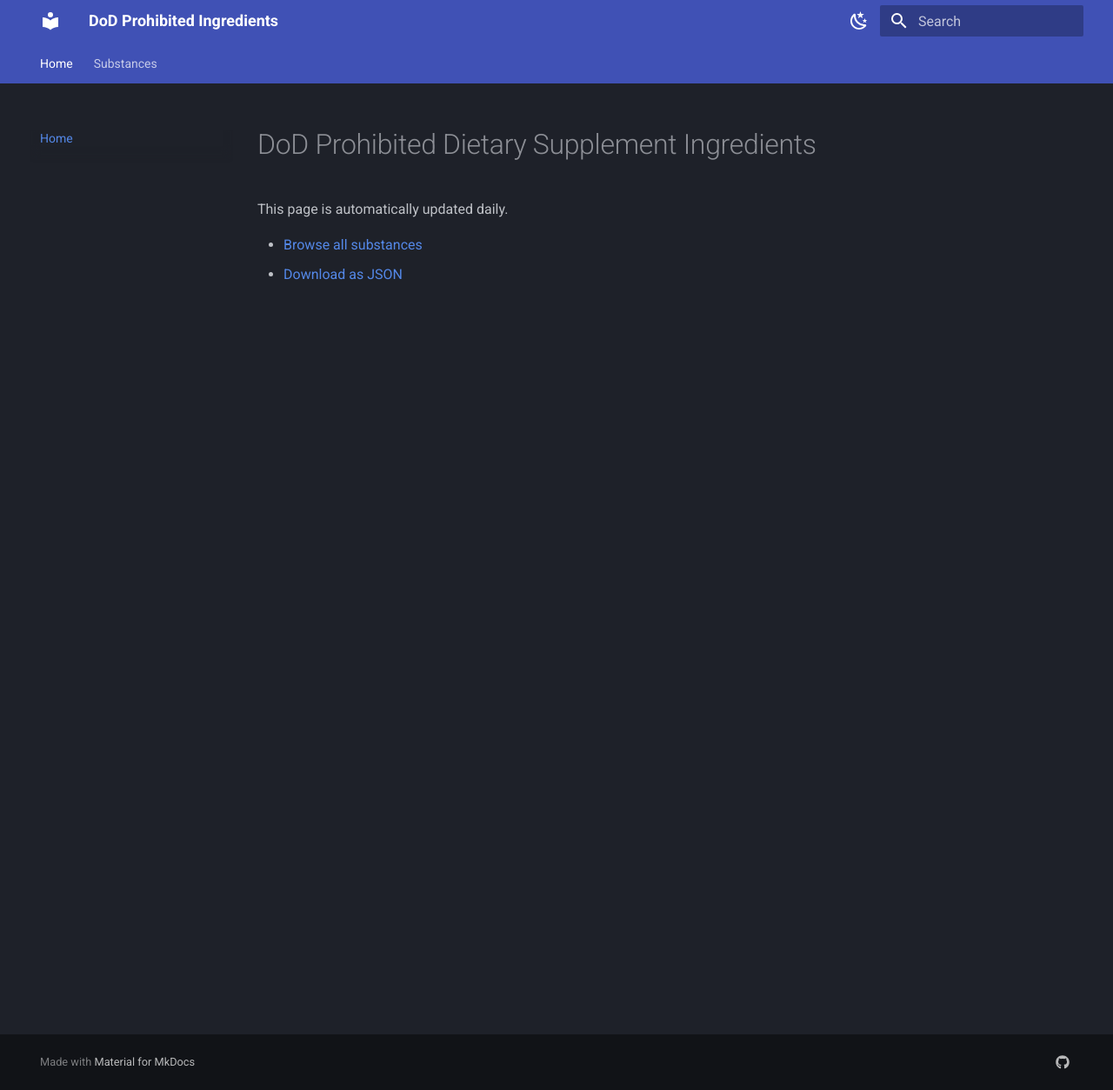
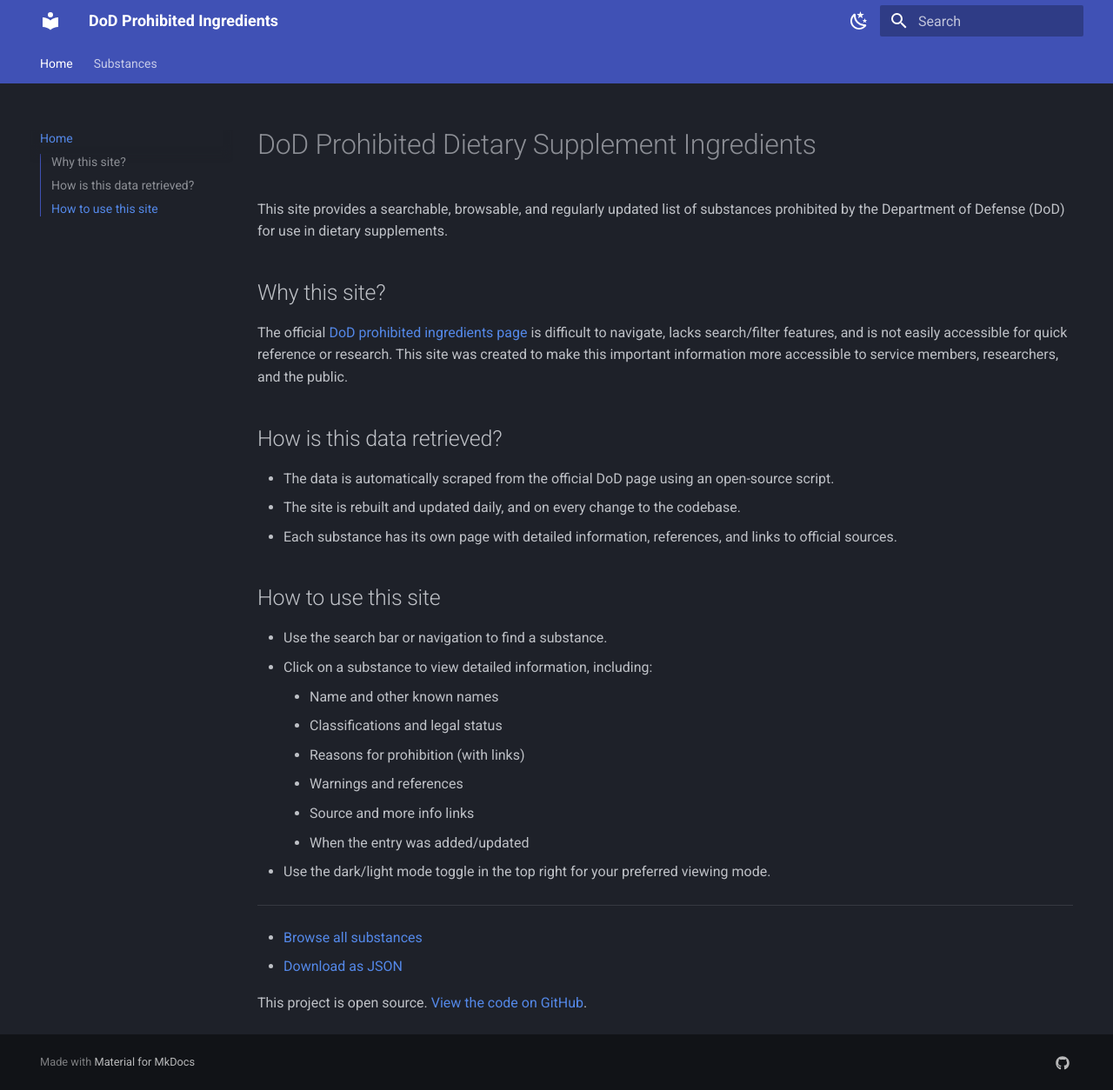
Before and after one commit to gooosetavo/dod-prohibited, an MkDocs documentation site: the page built from docs/index.md, in a window 1280 px wide and 1254 px high. Shown: the whole window at 87% size. Built offline with MkDocs 1.6.1 and Material for MkDocs 9.7.7, drawn with Linux system fonts in a browser that asks for light colours.

Commit message:
improve main page docs

```diff
--- a/docs/index.md
+++ b/docs/index.md
@@ -1,6 +1,33 @@
+
 # DoD Prohibited Dietary Supplement Ingredients
 
-This page is automatically updated daily.
+This site provides a searchable, browsable, and regularly updated list of substances prohibited by the Department of Defense (DoD) for use in dietary supplements.
+
+## Why this site?
+
+The official [DoD prohibited ingredients page](https://www.opss.org/dod-prohibited-dietary-supplement-ingredients) is difficult to navigate, lacks search/filter features, and is not easily accessible for quick reference or research. This site was created to make this important information more accessible to service members, researchers, and the public.
+
+## How is this data retrieved?
+
+- The data is automatically scraped from the official DoD page using an open-source script.
+- The site is rebuilt and updated daily, and on every change to the codebase.
+- Each substance has its own page with detailed information, references, and links to official sources.
+
+## How to use this site
+
+- Use the search bar or navigation to find a substance.
+- Click on a substance to view detailed information, including:
+	- Name and other known names
+	- Classifications and legal status
+	- Reasons for prohibition (with links)
+	- Warnings and references
+	- Source and more info links
+	- When the entry was added/updated
+- Use the dark/light mode toggle in the top right for your preferred viewing mode.
+
+---
 
 - [Browse all substances](substances/index.md)
 - [Download as JSON](data.json)
+
+This project is open source. [View the code on GitHub](https://github.com/gooosetavo/dod-prohibited).
```
Also changed, not shown: generate_docs.py (+6 -6 lines).
